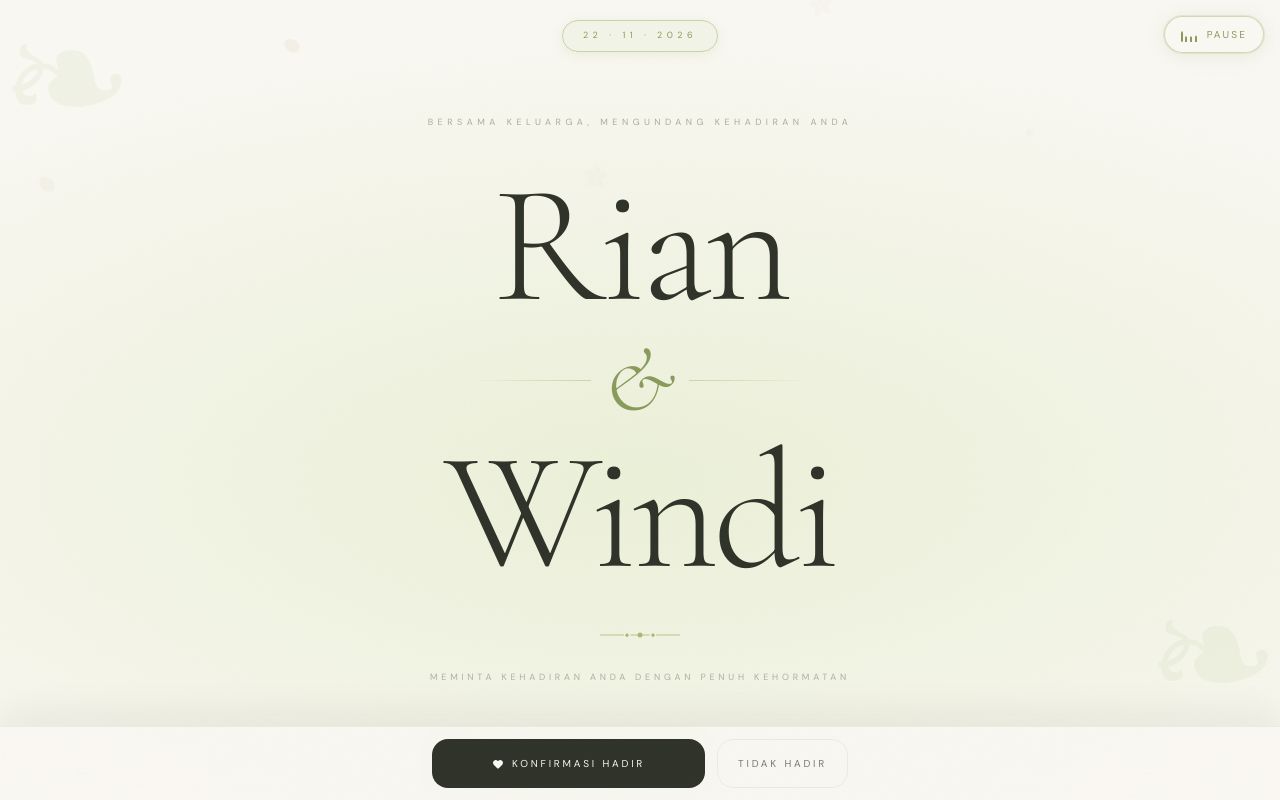
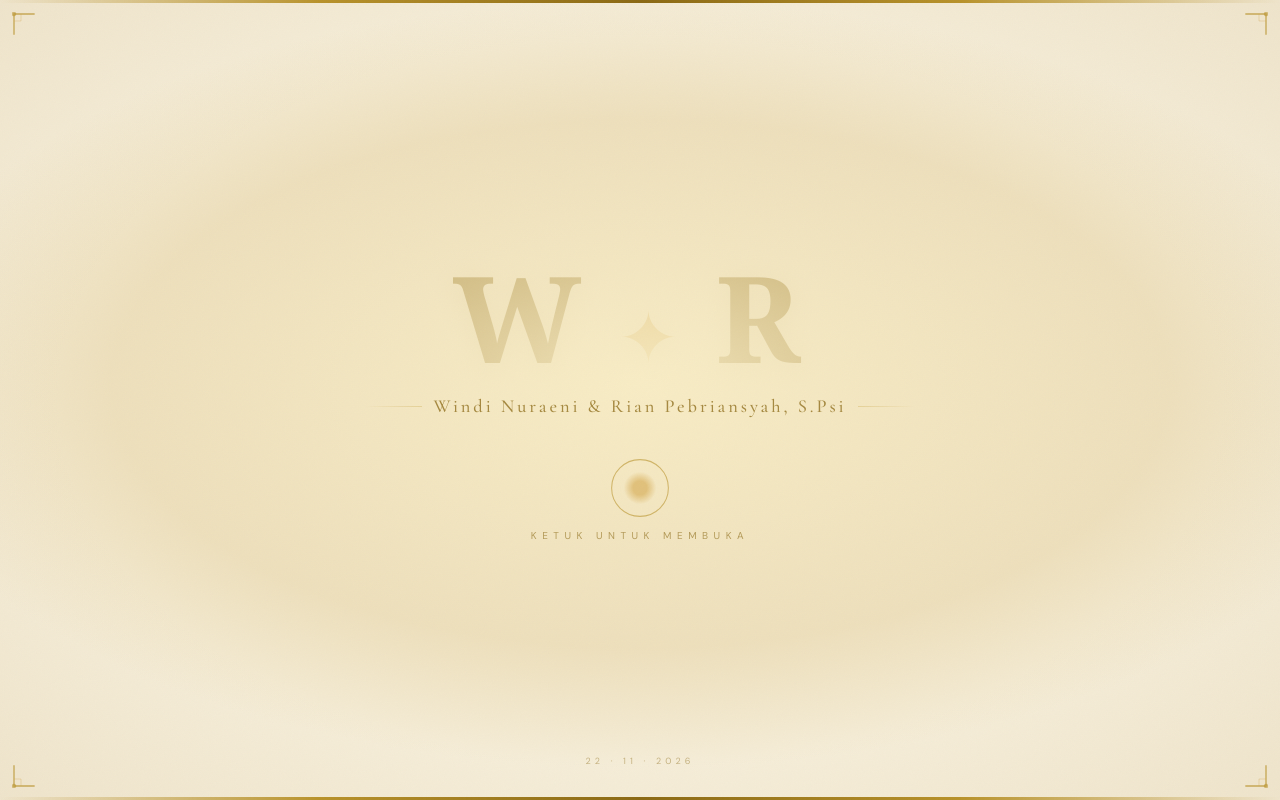
Before and after one commit to SS7ZX/undangan_pernikahan, a Next.js app: page / in a window 1280 px wide. Shown: the top 800 px of the page. Built offline with nearby package versions, Linux system fonts and the light colour scheme; a web font is replaced by a local one.

Commit message:
lmaoooooooooooooooo

```diff
--- a/app/page.tsx
+++ b/app/page.tsx
@@ -267,7 +267,11 @@ RSVPLink.displayName = "RSVPLink";
 export default function WeddingInvitation() {
   const prefersReducedMotion = useReducedMotion();
 
-  const [loading,   setLoading]   = useState(true);
+  // ── PHASE STATE ──────────────────────────────────────────────────────────
+  // phase 1: "splash"  — fullscreen tap-to-open gate (preloads audio silently)
+  // phase 2: "loading" — mandala loader plays (audio already unlocked & playing)
+  // phase 3: "ready"   — invitation content visible
+  const [phase,     setPhase]     = useState<"splash"|"loading"|"ready">("splash");
   const [loadPct,   setLoadPct]   = useState(0);
   const [isPlaying, setIsPlaying] = useState(false);
   const [copied,    setCopied]    = useState<"" | "1" | "2">("");
@@ -278,10 +282,11 @@ export default function WeddingInvitation() {
   const [isMobile,  setIsMobile]  = useState(false);
 
   const audioRef   = useRef<HTMLAudioElement | null>(null);
-  const audioCtx   = useRef<AudioContext | null>(null);
   const heroRef    = useRef<HTMLElement>(null);
   const galleryRef = useRef<HTMLElement>(null);
-  const unlocked   = useRef(false);
+
+  // Derived booleans
+  const loading = phase === "loading";
 
   // Custom cursor (desktop only)
   const mx = useMotionValue(-300);
@@ -303,82 +308,46 @@ export default function WeddingInvitation() {
     return () => window.removeEventListener("resize", check);
   }, []);
 
-  // ── AUDIO ENGINE ─────────────────────────────────────────────────────────
-  // Strategy (senior-dev, award-grade):
-  //  1. Create HTMLAudioElement immediately (preloads the file in background)
-  //  2. On FIRST user gesture anywhere (touchstart/click/touchend) — including
-  //     tapping anywhere on the loader — resume an AudioContext AND call
-  //     audio.play(). This is the ONLY reliable cross-browser autoplay on mobile.
-  //  3. After loader exits, attempt desktop autoplay as well (works on Chrome/FF
-  //     desktop where autoplay policy is less strict).
-  //  4. audioCtx resume() is called before play() to satisfy Safari's requirement
-  //     that AudioContext must be in "running" state.
+  // ── AUDIO: preload silently on mount, play on splash tap ─────────────────
   useEffect(() => {
-    // Create and preload audio element
     const a = new Audio(C.audioSrc);
-    a.loop = true;
-    a.volume = 0.32;
+    a.loop    = true;
+    a.volume  = 0;        // silent while preloading — will fade in after tap
     a.preload = "auto";
     audioRef.current = a;
-
-    // Bulletproof unlock: fires on the very first tap — even on the loader
-    const doPlay = () => {
-      if (unlocked.current) return;
-      unlocked.current = true;
-
-      // Resume/create AudioContext (Safari requires this before any play)
-      try {
-        if (!audioCtx.current) {
-          audioCtx.current = new (window.AudioContext || (window as unknown as { webkitAudioContext: typeof AudioContext }).webkitAudioContext)();
-        }
-        audioCtx.current.resume().then(() => {
-          a.play().then(() => setIsPlaying(true)).catch(() => {});
-        }).catch(() => {
-          a.play().then(() => setIsPlaying(true)).catch(() => {});
-        });
-      } catch {
-        a.play().then(() => setIsPlaying(true)).catch(() => {});
-      }
-    };
-
-    // Listen on every possible first-gesture event, capturing phase so we
-    // catch taps inside the loader overlay before it's dismissed
-    window.addEventListener("touchstart", doPlay, { once: true, passive: true, capture: true });
-    window.addEventListener("touchend",   doPlay, { once: true, passive: true, capture: true });
-    window.addEventListener("click",      doPlay, { once: true, capture: true });
-    window.addEventListener("keydown",    doPlay, { once: true, capture: true });
-
-    // Progress bar
+    return () => { a.pause(); a.src = ""; };
+  }, []);
+
+  // ── SPLASH TAP HANDLER ────────────────────────────────────────────────────
+  // This is the user gesture. Browser sees it as trusted interaction.
+  // Audio starts HERE — guaranteed to work on every browser including iOS Safari.
+  const handleSplashTap = useCallback(() => {
+    const a = audioRef.current;
+    if (!a) return;
+
+    // Fade volume up smoothly from 0 → 0.32 over 1.5s
+    a.volume = 0;
+    a.play().then(() => {
+      setIsPlaying(true);
+      let v = 0;
+      const fade = setInterval(() => {
+        v = Math.min(v + 0.02, 0.32);
+        a.volume = v;
+        if (v >= 0.32) clearInterval(fade);
+      }, 90);
+    }).catch(() => {});
+
+    // Transition to loading phase
+    setPhase("loading");
+
+    // Run progress bar, then reveal invitation
     let t = 0;
     const iv = setInterval(() => {
       t += Math.random() * 18 + 10;
       setLoadPct(Math.min(Math.round(t), 100));
       if (t >= 100) clearInterval(iv);
     }, 90);
-
-    // After loader finishes: try desktop autoplay (no gesture needed on desktop Chrome)
-    const tm = setTimeout(() => {
-      setLoading(false);
-      setTimeout(() => {
-        if (!unlocked.current) {
-          a.play()
-            .then(() => { setIsPlaying(true); unlocked.current = true; })
-            .catch(() => { /* blocked — first-touch handler will fire */ });
-        }
-      }, 700);
-    }, 2800);
-
-    return () => {
-      clearInterval(iv);
-      clearTimeout(tm);
-      a.pause();
-      a.src = "";
-      window.removeEventListener("touchstart", doPlay, { capture: true });
-      window.removeEventListener("touchend",   doPlay, { capture: true });
-      window.removeEventListener("click",      doPlay, { capture: true });
-      window.removeEventListener("keydown",    doPlay, { capture: true });
-    };
-  // eslint-disable-next-line react-hooks/exhaustive-deps
+    setTimeout(() => setPhase("ready"), 2800);
   }, []);
 
   useEffect(() => {
@@ -395,13 +364,7 @@ export default function WeddingInvitation() {
       a.pause();
       setIsPlaying(false);
     } else {
-      // Resume AudioContext first (Safari requirement)
-      const ctx = audioCtx.current;
-      if (ctx && ctx.state === "suspended") {
-        ctx.resume().then(() => a.play().catch(() => {})).catch(() => a.play().catch(() => {}));
-      } else {
-        a.play().catch(() => {});
-      }
+      a.play().catch(() => {});
       setIsPlaying(true);
     }
   }, [isPlaying]);
@@ -648,10 +611,142 @@ export default function WeddingInvitation() {
         )}
 
         {/* ════════════════════════════════════════════════════════════════════
-            PRE-LOADER — Cream Mandala (warm parchment palette)
+            PHASE 1 — SPLASH GATE
+            The entire screen IS the gesture. User taps anywhere = music plays.
+            No button, no UI chrome — just fullscreen parchment with pulsing text.
         ════════════════════════════════════════════════════════════════════ */}
         <AnimatePresence>
-          {loading && (
+          {phase === "splash" && (
+            <motion.div
+              key="splash"
+              className="fixed inset-0 z-[9995] flex flex-col items-center justify-center overflow-hidden select-none"
+              style={{ background: "var(--parch)", cursor: "pointer" }}
+              exit={{ opacity: 0, scale: 1.04, transition: { duration: 0.55, ease: [0.4,0,0.2,1] } }}
+              onClick={handleSplashTap}
+              onTouchEnd={e => { e.preventDefault(); handleSplashTap(); }}
+            >
+              {/* Warm radial bg */}
+              <div className="absolute inset-0 pointer-events-none" style={{
+                background: "radial-gradient(ellipse 75% 60% at 50% 48%, rgba(248,236,196,0.95) 0%, rgba(230,210,160,0.5) 55%, transparent 80%)",
+              }} />
+              <div className="absolute inset-0 pointer-events-none" style={{
+                background: "radial-gradient(ellipse 100% 100% at 50% 50%, transparent 45%, rgba(175,140,76,0.2) 100%)",
+              }} />
+
+              {/* Corner ornaments */}
+              {(["tl","tr","bl","br"] as const).map((c, i) => (
+                <motion.div
+                  key={c}
+                  initial={{ opacity: 0 }}
+                  animate={{ opacity: 1 }}
+                  transition={{ delay: 0.2 + i * 0.08, duration: 0.6 }}
+                  className="absolute pointer-events-none"
+                  style={{
+                    top:    c.startsWith("t") ? 12 : "auto",
+                    bottom: c.startsWith("b") ? 12 : "auto",
+                    left:   c.endsWith("l")   ? 12 : "auto",
+                    right:  c.endsWith("r")   ? 12 : "auto",
+                    transform: c === "tr" ? "scaleX(-1)" : c === "bl" ? "scaleY(-1)" : c === "br" ? "scale(-1,-1)" : "none",
+                  }}
+                >
+                  <svg width="44" height="44" viewBox="0 0 44 44" fill="none">
+                    <path d="M2 2 L22 2 M2 2 L2 22" stroke="var(--gold-mid)" strokeWidth="1.8" opacity="0.55" strokeLinecap="round"/>
+                    <path d="M9 2 L9 9 L2 9" stroke="var(--gold-warm)" strokeWidth="0.8" opacity="0.4" fill="none"/>
+                    <circle cx="2" cy="2" r="2.2" fill="var(--gold-mid)" opacity="0.55"/>
+                  </svg>
+                </motion.div>
+              ))}
+
+              {/* Top + bottom bands */}
+              {["top-0","bottom-0"].map(pos => (
+                <div key={pos} className={`absolute ${pos} inset-x-0 pointer-events-none`}>
+                  <div className="h-[3px]" style={{ background: "linear-gradient(90deg,transparent,var(--gold-mid) 25%,var(--gold-deep) 50%,var(--gold-mid) 75%,transparent)" }} />
+                </div>
+              ))}
+
+              {/* Initials — big, bold, breathing */}
+              <motion.div
+                initial={{ opacity: 0, scale: 0.85 }}
+                animate={{ opacity: 1, scale: 1 }}
+                transition={{ duration: 0.9, ease: [0.16,1,0.3,1] }}
+                className="flex flex-col items-center gap-4 mb-10"
+              >
+                <p
+                  className="font-sc text-center"
+                  style={{
+                    fontSize: "clamp(4rem, 22vw, 7.5rem)",
+                    color: "var(--gold-deep)",
+                    letterSpacing: "0.22em",
+                    lineHeight: 1,
+                    fontWeight: 600,
+                    textShadow: "0 4px 24px rgba(139,105,20,0.18)",
+                  }}
+                >
+                  {C.bride[0]}
+                  <span style={{ color: "var(--gold-warm)", fontSize: "0.6em", fontWeight: 300, margin: "0 0.15em" }}>✦</span>
+                  {C.groom[0]}
+                </p>
+
+                <div className="flex items-center gap-3">
+                  <div className="h-px w-14" style={{ background: "linear-gradient(to right,transparent,var(--gold-mid))" }} />
+                  <p className="font-serif text-center" style={{
+                    fontSize: "clamp(0.85rem, 3.5vw, 1.15rem)",
+                    color: "var(--gold-deep)",
+                    letterSpacing: "0.16em",
+                    fontWeight: 500,
+                    opacity: 0.75,
+                  }}>
+                    {C.brideFull} &amp; {C.groomFull}
+                  </p>
+                  <div className="h-px w-14" style={{ background: "linear-gradient(to left,transparent,var(--gold-mid))" }} />
+                </div>
+              </motion.div>
+
+              {/* "Buka Undangan" — pulsing CTA, whole screen tappable */}
+              <motion.div
+                initial={{ opacity: 0, y: 16 }}
+                animate={{ opacity: 1, y: 0 }}
+                transition={{ delay: 0.5, duration: 0.8 }}
+                className="flex flex-col items-center gap-3"
+              >
+                {/* Animated ring */}
+                <motion.div
+                  animate={{ scale: [1, 1.18, 1], opacity: [0.5, 1, 0.5] }}
+                  transition={{ duration: 2.2, repeat: Infinity, ease: "easeInOut" }}
+                  className="w-14 h-14 rounded-full flex items-center justify-center"
+                  style={{ border: "1.5px solid var(--gold-mid)" }}
+                >
+                  <motion.div
+                    animate={{ scale: [1, 1.3, 1], opacity: [1, 0.4, 1] }}
+                    transition={{ duration: 2.2, repeat: Infinity, ease: "easeInOut", delay: 0.3 }}
+                    className="w-8 h-8 rounded-full"
+                    style={{ background: "radial-gradient(circle, var(--gold-warm) 30%, transparent 70%)", opacity: 0.7 }}
+                  />
+                </motion.div>
+                <p className="font-sans text-[10px] tracking-[0.55em] uppercase" style={{ color: "var(--gold-deep)", opacity: 0.6 }}>
+                  Ketuk untuk membuka
+                </p>
+              </motion.div>
+
+              {/* Date at bottom */}
+              <motion.p
+                initial={{ opacity: 0 }}
+                animate={{ opacity: 0.45 }}
+                transition={{ delay: 0.7 }}
+                className="absolute bottom-8 font-sans text-[9px] tracking-[0.46em] uppercase"
+                style={{ color: "var(--gold-deep)" }}
+              >
+                {C.dateFormal}
+              </motion.p>
+            </motion.div>
+          )}
+        </AnimatePresence>
+
+        {/* ════════════════════════════════════════════════════════════════════
+            PHASE 2 — CREAM MANDALA LOADER
+        ════════════════════════════════════════════════════════════════════ */}
+        <AnimatePresence>
+          {phase === "loading" && (
             <motion.div
               key="loader"
               className="fixed inset-0 z-[9990] flex flex-col items-center justify-center overflow-hidden"
@@ -905,26 +1000,6 @@ export default function WeddingInvitation() {
                 style={{ color: "var(--parch-dk)", fontSize: "9px", letterSpacing: "0.15em", opacity: 0.5 }}>
                 {loadPct}%
               </p>
-
-              {/* ── Tap-to-play nudge (mobile only) — touching this fires the
-                  capture-phase unlock listener, so music starts immediately ── */}
-              {!isPlaying && (
-                <motion.div
-                  initial={{ opacity: 0 }}
-                  animate={{ opacity: [0, 0.7, 0.4, 0.7] }}
-                  transition={{ delay: 1.6, duration: 2.4, repeat: Infinity, ease: "easeInOut" }}
-                  className="mt-5 flex items-center gap-2 select-none"
-                  aria-hidden
-                >
-                  <svg width="14" height="14" viewBox="0 0 24 24" fill="none">
-                    <circle cx="12" cy="12" r="10" stroke="var(--gold-mid)" strokeWidth="1.5" opacity="0.6"/>
-                    <polygon points="10,8 10,16 17,12" fill="var(--gold-warm)" opacity="0.8"/>
-                  </svg>
-                  <span className="font-sans text-[8px] tracking-[0.46em] uppercase" style={{ color: "var(--parch-dk)", opacity: 0.55 }}>
-                    Ketuk untuk musik
-                  </span>
-                </motion.div>
-              )}
             </motion.div>
           )}
         </AnimatePresence>
@@ -980,7 +1055,7 @@ export default function WeddingInvitation() {
           {/* Corner floral — top left */}
           <motion.div
             initial={{ opacity: 0, scale: 0.5, rotate: -20 }}
-            animate={!loading ? { opacity: 0.16, scale: 1, rotate: 0 } : {}}
+            animate={phase === "ready" ? { opacity: 0.16, scale: 1, rotate: 0 } : {}}
             transition={{ delay: 1, duration: 2, ease }}
             className="absolute top-0 left-0 pointer-events-none select-none"
             style={{ fontSize: "10rem", lineHeight: 1, color: "var(--sage-l)", userSelect: "none", fontFamily: "serif" }}
@@ -990,7 +1065,7 @@ export default function WeddingInvitation() {
           {/* Corner floral — bottom right */}
           <motion.div
             initial={{ opacity: 0, scale: 0.5, rotate: 20 }}
-            animate={!loading ? { opacity: 0.16, scale: 1, rotate: 0 } : {}}
+            animate={phase === "ready" ? { opacity: 0.16, scale: 1, rotate: 0 } : {}}
             transition={{ delay: 1.2, duration: 2, ease }}
             className="absolute bottom-16 right-0 pointer-events-none select-none"
             style={{ fontSize: "10rem", lineHeight: 1, color: "var(--sage-l)", transform: "scaleX(-1) rotate(-15deg)", userSelect: "none", fontFamily: "serif" }}
@@ -1000,7 +1075,7 @@ export default function WeddingInvitation() {
           {/* Date pill */}
           <motion.div
             initial={{ opacity: 0, y: -20 }}
-            animate={!loading ? { opacity: 1, y: 0 } : {}}
+            animate={phase === "ready" ? { opacity: 1, y: 0 } : {}}
             transition={{ delay: 0.7, duration: 0.9 }}
             className="absolute flex justify-center w-full px-6"
             style={{ top: "calc(env(safe-area-inset-top, 0px) + 20px)" }}
@@ -1019,7 +1094,7 @@ export default function WeddingInvitation() {
           <motion.div style={{ y: heroTY }} className="flex flex-col items-center z-10 w-full">
             <motion.div
               initial="hidden"
-              animate={!loading ? "visible" : "hidden"}
+              animate={phase === "ready" ? "visible" : "hidden"}
               variants={vStagger}
               className="flex flex-col items-center"
             >
```
